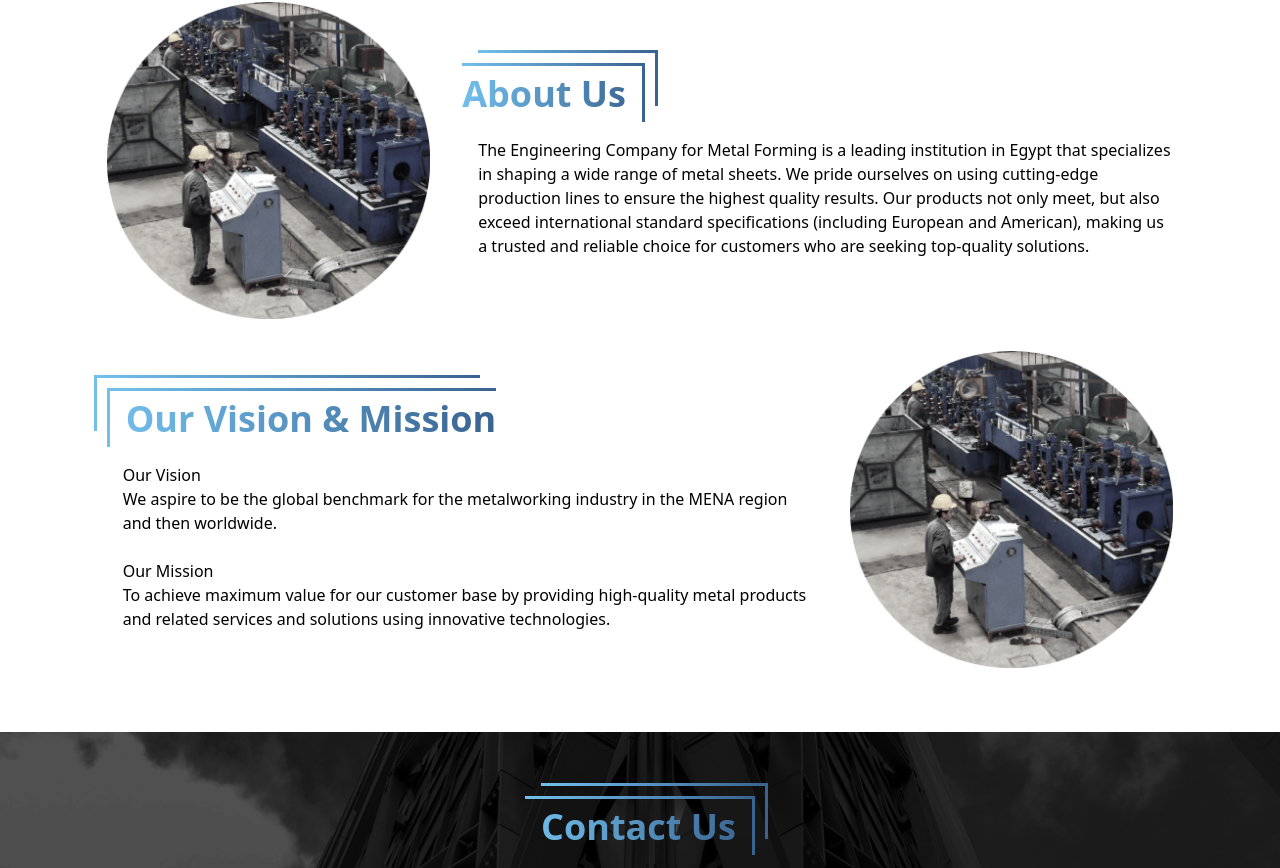
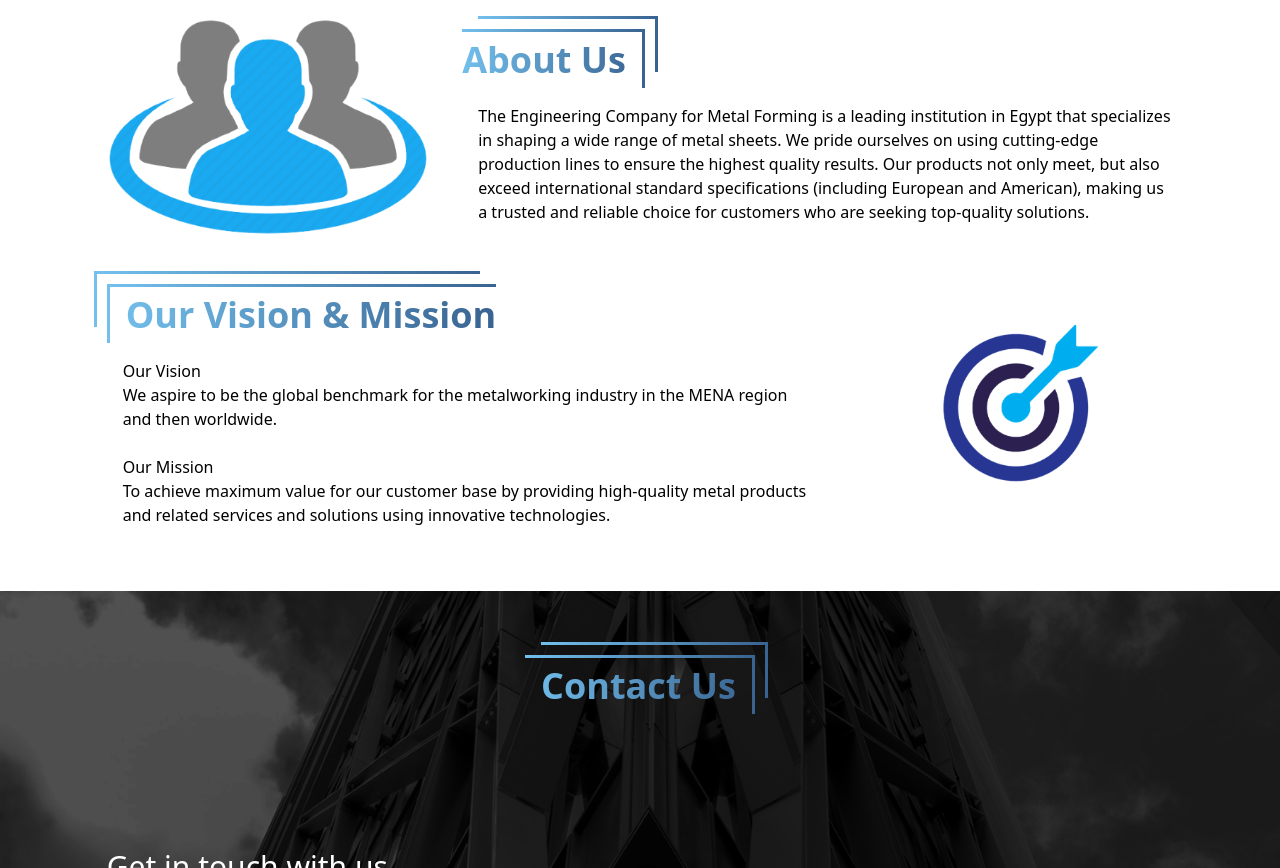
Before and after one commit to HamedOsama/ecmf, a Next.js app: page /en in a window 1280 px wide. Shown: the part 2242-3110 px from the top of the page. Built offline with nearby package versions, Linux system fonts and the light colour scheme; grey boxes are pictures that could not be loaded.

Commit message:
update about us images

```diff
--- a/src/components/sections/AboutUs.tsx
+++ b/src/components/sections/AboutUs.tsx
@@ -1,7 +1,8 @@
 import Image from 'next/image'
 import { FC } from 'react'
 
-import aboutUsImg from '@/images/about.png'
+import aboutUsImg from '@/images/about-us.png'
+import visionImg from '@/images/vision.png'
 import Title from '../UI/typography/Title'
 import About from './About'
 import { useTranslations } from 'next-intl'
@@ -24,7 +25,7 @@ const AboutUs: FC<AboutUsProps> = ({ }) => {
       title={t('ourVision')}
       titleVariant='doubleBorder'
       body={t('ourVisionDescription').replaceAll('\n', '<br>')}
-      img={aboutUsImg}
+      img={visionImg}
       direction='right'
     />
   </section>
```
